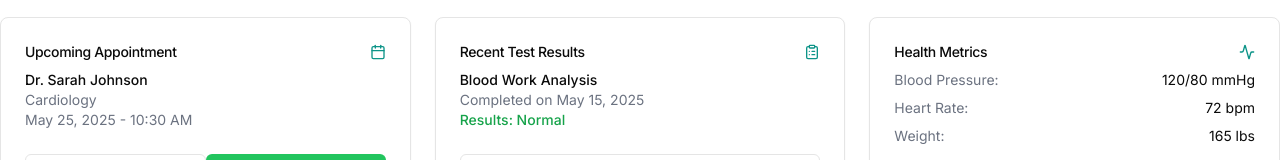
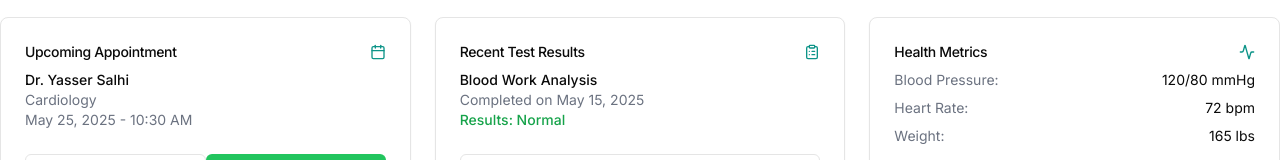
Before and after one commit to Maysser/clinic-app, a Next.js app: page /patient-portal in a window 1280 px wide. Both pictures are taken after typing "name@example.com", "Sample123" into the empty fields and a click on the button "Forgot password?". Shown: the part 267-427 px from the top of the page. Built offline with nearby package versions, Linux system fonts and the light colour scheme.

Commit message:
updating patient-portal

```diff
--- a/app/patient-portal/page.tsx
+++ b/app/patient-portal/page.tsx
@@ -106,7 +106,7 @@ export default function PatientPortal() {
                   </CardHeader>
                   <CardContent>
                     <div className="text-sm">
-                      <p className="font-medium">Dr. Sarah Johnson</p>
+                      <p className="font-medium">Dr. Yasser Salhi</p>
                       <p className="text-gray-500">Cardiology</p>
                       <p className="text-gray-500">May 25, 2025 - 10:30 AM</p>
                     </div>
@@ -197,7 +197,7 @@ export default function PatientPortal() {
                     <div className="divide-y">
                       <div className="p-4 flex justify-between items-center">
                         <div>
-                          <p className="font-medium">Dr. Sarah Johnson - Cardiology</p>
+                          <p className="font-medium">Dr. Yasser Salhi - Cardiology</p>
                           <p className="text-sm text-gray-500">May 25, 2025 - 10:30 AM</p>
                         </div>
                         <div className="flex gap-2">
@@ -216,7 +216,7 @@ export default function PatientPortal() {
                       </div>
                       <div className="p-4 flex justify-between items-center">
                         <div>
-                          <p className="font-medium">Dr. Michael Williams - Neurology</p>
+                          <p className="font-medium">Dr. Foulen El Fouleni - Neurology</p>
                           <p className="text-sm text-gray-500">June 10, 2025 - 2:00 PM</p>
                         </div>
                         <div className="flex gap-2">
@@ -242,7 +242,7 @@ export default function PatientPortal() {
                     <div className="divide-y">
                       <div className="p-4 flex justify-between items-center">
                         <div>
-                          <p className="font-medium">Dr. Sarah Johnson - Cardiology</p>
+                          <p className="font-medium">Dr. Aziz Boudriga - orthopedic surgeon</p>
                           <p className="text-sm text-gray-500">April 15, 2025 - 11:00 AM</p>
                         </div>
                         <Button variant="outline" size="sm">
@@ -251,7 +251,7 @@ export default function PatientPortal() {
                       </div>
                       <div className="p-4 flex justify-between items-center">
                         <div>
-                          <p className="font-medium">Dr. Michael Williams - Neurology</p>
+                          <p className="font-medium">Dr. Ilyes Manssori - Tbib Sidi Chikh</p>
                           <p className="text-sm text-gray-500">March 22, 2025 - 9:30 AM</p>
                         </div>
                         <Button variant="outline" size="sm">
```
